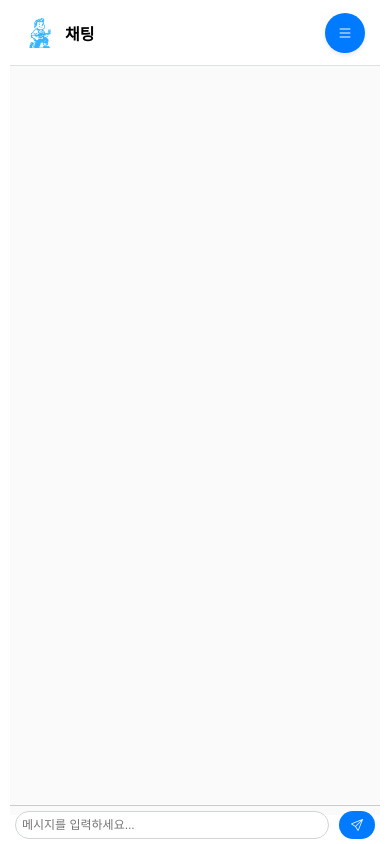
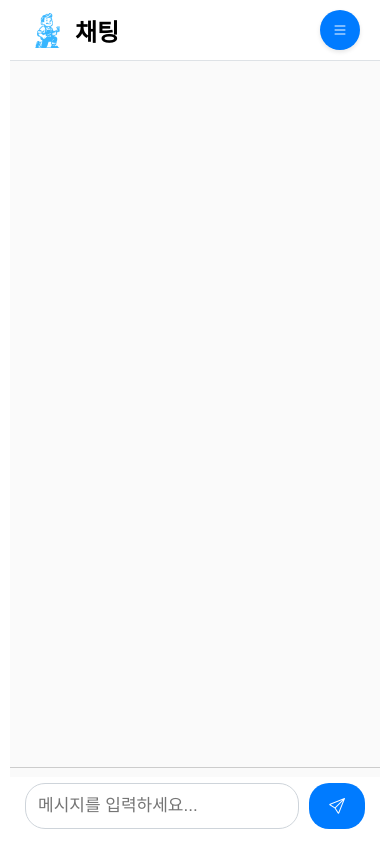
Before and after one commit to briankang0314/allsuri-prod, a website: page contents/chat.html in a window 390 px wide. Drawn offline with nearby package versions, Linux system fonts and the light colour scheme.

Commit message:
on the verge of best test

```diff
--- a/contents/chat.html
+++ b/contents/chat.html
@@ -25,11 +25,16 @@
             background-color: var(--secondary-bg-color);
             border-bottom: 1px solid #dee2e6;
             box-shadow: var(--primary-shadow);
-            padding: 15px 20px;
+            padding: 20px 30px;
             display: flex;
             justify-content: space-between;
             align-items: center;
             flex-shrink: 0;
+        }
+
+        .header h1 {
+            font-size: 2rem; /* Increased font size from default to 2rem */
+            margin: 0;
         }
 
         .header-left {
@@ -43,10 +48,10 @@
         }
 
         .logo {
-            width: 40px;
-            height: 40px;
+            width: 50px; /* Increased from 40px to 50px */
+            height: 50px;
             object-fit: contain;
-            margin-right: 10px;
+            margin-right: 15px; /* Increased spacing */
             transition: transform 0.3s ease;
         }
 
@@ -304,35 +309,36 @@
             }
 
             .header {
-                padding: 10px 15px;
+                padding: 15px 25px;
             }
 
             .header h1 {
-                font-size: 1.25rem;
+                font-size: 1.75rem;
             }
 
             .logo {
-                width: 30px;
-                height: 30px;
+                width: 40px;
+                height: 40px;
+                margin-right: 12px;
             }
 
             .message-input {
                 position: sticky;
                 bottom: 0;
                 background-color: var(--secondary-bg-color);
-                padding: 10px;
+                padding: 15px; /* Increased padding from 10px to 20px */
                 z-index: 10;
-                margin-bottom: -10px; /* Move the input section up by 10 pixels */
+                margin-bottom: -10px;
             }
 
             #messageInput {
-                font-size: 16px; /* Minimum font size to prevent zoom on iOS */
-                padding: 10px;
+                font-size: 17px; /* Increased font size from 16px to 18px */
+                padding: 12px;    /* Increased padding from 10px to 15px */
             }
 
             #sendButton {
-                font-size: 14px;
-                padding: 8px 15px;
+                font-size: 16px;  /* Increased font size from 14px to 18px */
+                padding: 12px 20px; /* Increased padding */
             }
 
             .message-content {
@@ -355,11 +361,16 @@
             }
 
             .header {
-                padding: 10px 15px;
+                padding: 10px 20px;
             }
 
             .header h1 {
-                font-size: 1rem;
+                font-size: 1.5rem;
+            }
+            .logo {
+                width: 35px; /* Adjusted size */
+                height: 35px;
+                margin-right: 10px; /* Adjusted spacing */
             }
 
             .message-list {
@@ -367,17 +378,17 @@
             }
 
             .message-input {
-                padding: 5px;
+                padding: 15px; /* Increased padding from 5px to 20px */
             }
 
             #messageInput {
-                font-size: 12px;
-                padding: 6px;
+                font-size: 17px; /* Increased font size from 12px to 18px */
+                padding: 12px;    /* Increased padding from 6px to 15px */
             }
 
             #sendButton {
-                font-size: 12px;
-                padding: 6px 12px;
+                font-size: 16px;  /* Increased font size from 12px to 18px */
+                padding: 12px 20px; /* Increased padding */
             }
 
             .channel-item {
--- a/pages/myProfilePage.js
+++ b/pages/myProfilePage.js
@@ -74,6 +74,11 @@ function CalculateProfileCompletion(profile) {
 function UpdateProfileUI(profile) {
     // profile image
     document.getElementById('profile-image').src = profile.profile_image_url ?? '/contents/_icon.png';
+
+    const profileContainer = document.getElementById('profile-container');
+    if (profileContainer) {
+        profileContainer.classList.add('show');
+    }
 
     // user info
     document.getElementById('user-nickname').textContent = profile.nickname ?? '정보 없음';
```
Also changed, not shown: contents/my-profile.html (+13 -1 lines).
